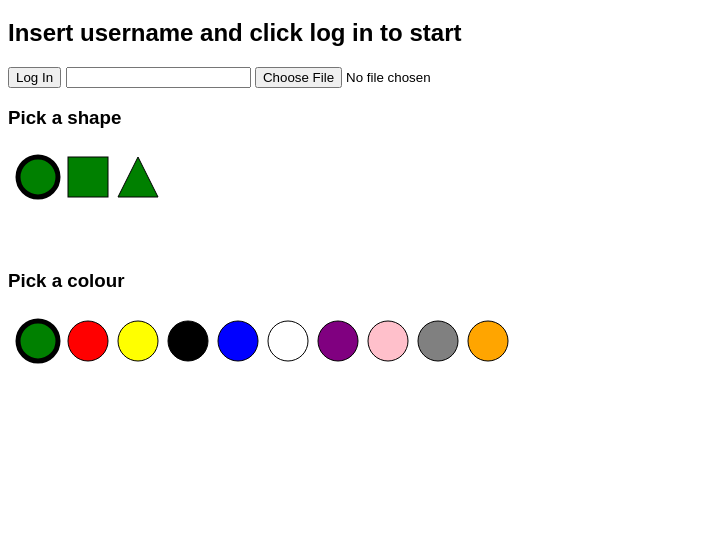
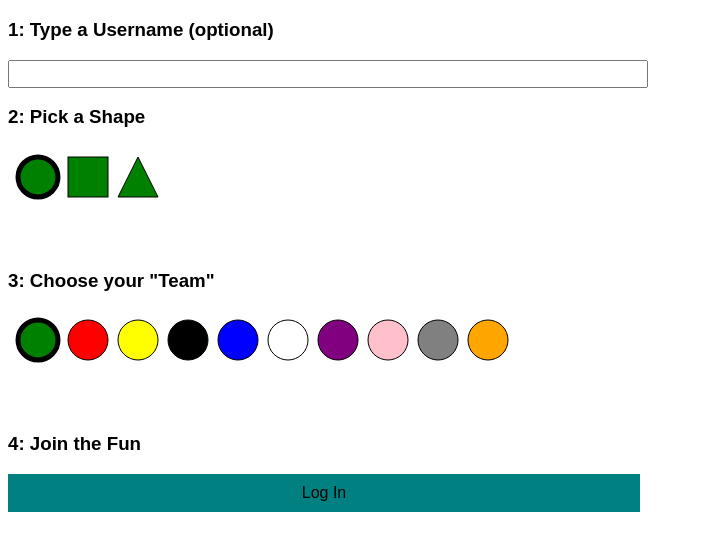
Before and after one commit to Newtoto/NodeJSTest, a website: page index.html in a window 1280 px wide. Shown: the part 61-612 px from the top of the page, without its empty margins (0-703 px from the left). Drawn offline with nearby package versions, Linux system fonts and the light colour scheme; no server answers.

Commit message:
Login page style changes

```diff
--- a/app.js
+++ b/app.js
@@ -32,7 +32,6 @@ var newPlayer = (playerInfo) => {
         x: 250,
         y: 250,
         displayName: playerInfo.displayName,
-        icon: playerInfo.icon,
         colour: playerInfo.colour,
         shape: playerInfo.shape,
         pressingUp: false,
@@ -156,7 +155,6 @@ setInterval(function(){
         player.updatePosition();
         package.push({
             displayName: player.displayName,
-            playerImageSrc: player.playerImageSrc,
             colour: player.colour,
             shape: player.shape,
             x: player.x,
--- a/index.html
+++ b/index.html
@@ -7,14 +7,14 @@
     <body>
         <div id = "login">
             <h1>Log In to 2D VR Chat</h1>
-            <h2>Insert username and click log in to start</h2>
-            <button id = "loginButton" onclick="Login()">Log In</button>
-            <input id = "usernameInput" type="text" maxlength="10"/>
-            <input type='file' accept='image/*' onchange='OpenFile(event)'><br>
-            <h3>Pick a shape</h3>
+            <h3>1: Type a Username (optional)</h3>
+            <input id = "usernameInput" type="text" maxlength="10" style = "width: 50%; font-size: 1.2em;"/>
+            <h3>2: Pick a Shape</h3>
             <canvas id = "shapeSelectCanvas" width = 200; height = 100;></canvas>
-            <h3>Pick a colour</h3>
+            <h3>3: Choose your "Team"</h3>
             <canvas id = "colourSelectCanvas" width = 550; height = 100;></canvas>
+            <h3>4: Join the Fun</h3>
+            <button id = "loginButton" style = "font-size: 1em; width: 50%; padding: 10px; border: none; background: teal" onclick="Login()">Log In</button>
         </div>
         <div id = "game" style="display:none">
             <h1 style = "width: 100%;"> WELCOME TO 2D VR CHAT</h1>
```
